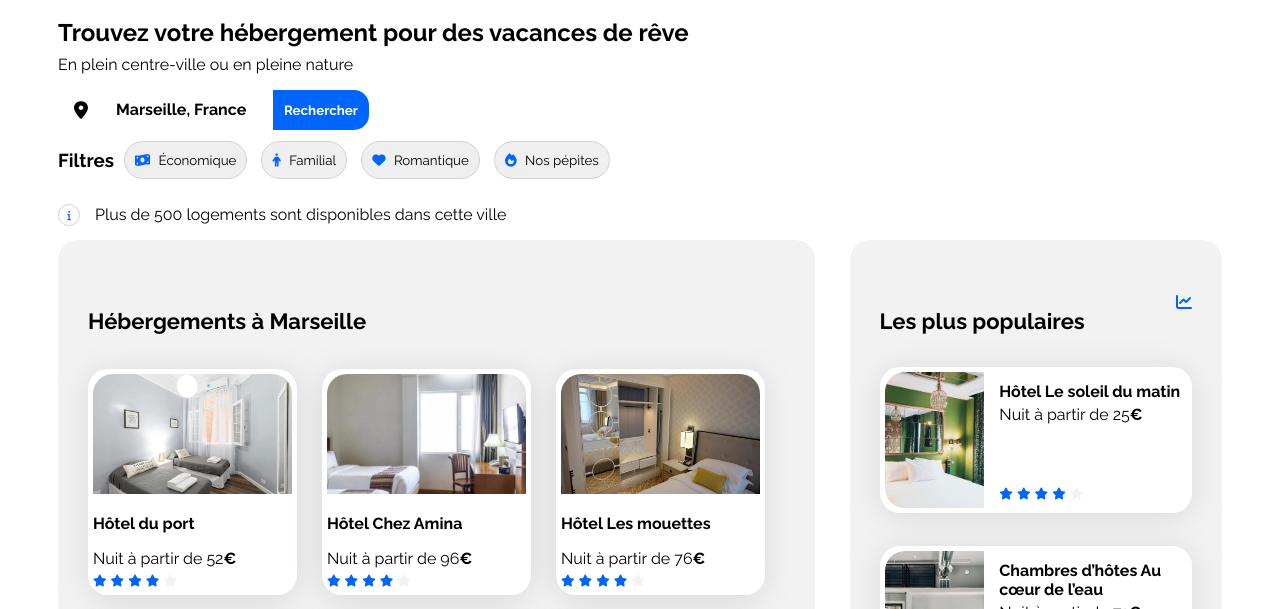
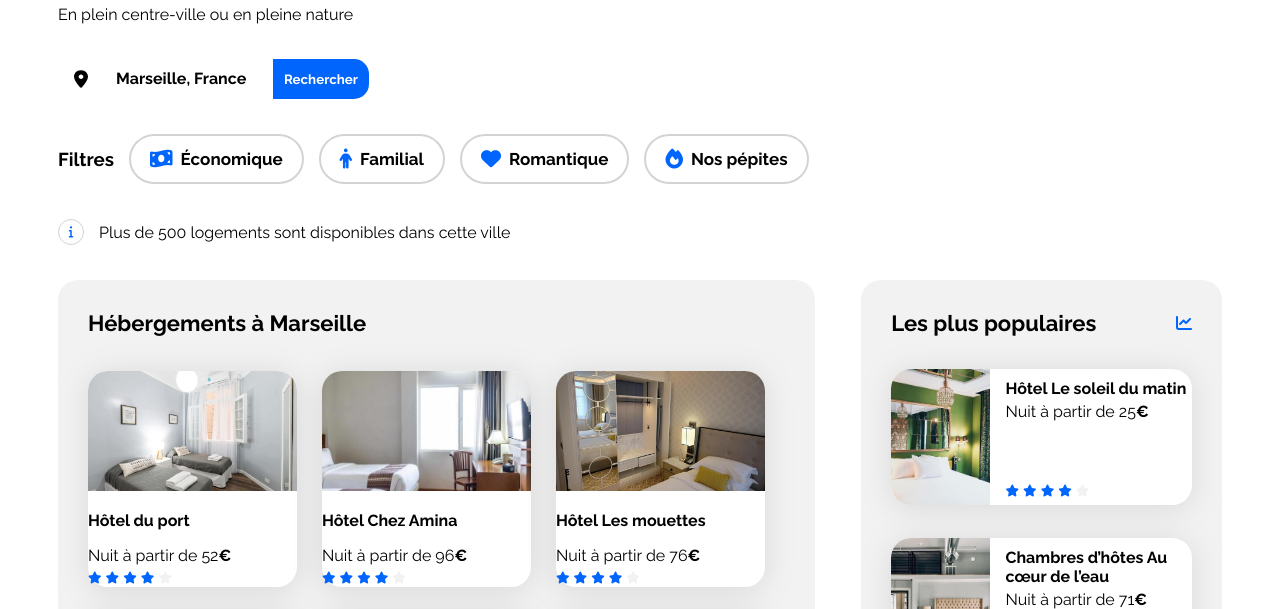
Before and after one commit to userx123456/Projet2, a plain HTML site: page index.html in a window 1280 px wide. Shown: the part 119-728 px from the top of the page. Drawn offline with Linux system fonts and the light colour scheme.

Commit message:
Finalisation du code

```diff
--- a/index.html
+++ b/index.html
@@ -50,10 +50,10 @@
         <section class="filtres">
             <h3>Filtres</H3>
             <div>
-                <button class="filter-button"><i class="fa-solid fa-money-bill-wave"></i> Économique</button>
-                <button class="filter-button"><i class="fa-solid fa-person"></i> Familial</button>
-                <button class="filter-button"><i class="fa-solid fa-heart"></i> Romantique</button>
-                <button class="filter-button"><i class="fa-solid fa-fire"></i> Nos pépites</button>
+                <button class="filter-button"><i class="fa-solid fa-money-bill-wave"></i><span class="filtre-texte">Économique</span></button>
+                <button class="filter-button"><i class="fa-solid fa-person"></i><span class="filtre-texte">Familial</span></button>
+                <button class="filter-button"><i class="fa-solid fa-heart"></i><span class="filtre-texte">Romantique</span></button>
+                <button class="filter-button"><i class="fa-solid fa-fire"></i><span class="filtre-texte"> Nos pépites</span></button>
             </div>
         </section>
 
--- a/media-quierie-filtres.css
+++ b/media-quierie-filtres.css
@@ -1,16 +1,22 @@
 /* Medium devices (tablets, less/equal than 1024px) */
 @media (max-width: 1024px) {
     .filtres {
-        display: flex;
-        flex-direction: row;
-        justify-content: flex-start;
-        flex-wrap: wrap;
+        flex-direction: column;
+        align-items: flex-start;
+        gap: 20px;
     }
 }
 
 /* Small devices (phones, less than 768px) */
 @media (max-width: 767.98px) {
+    .filtres {
+        display: flex;
+        flex-wrap: wrap;
+    }
 
+    .rechercher {
+        padding-top: 30px;
+    }
 
 
 }
--- a/media-quierie-hebergement.css
+++ b/media-quierie-hebergement.css
@@ -1,8 +1,6 @@
 /* Medium devices (tablets, less/equal than 1024px) */
 @media (max-width: 1024px) {
-    .hebergements-cards a{
-        width: 100%;
-    }
+
 }
 
 /* Small devices (phones, less than 768px) */
--- a/styles.css
+++ b/styles.css
@@ -24,18 +24,20 @@ header {
 }
 
 /* SECTION RECHERCHER */
-.rechercher {
-    margin-top: 50px;
+.rechercher h1{
+    margin: 0px;
 
 }
 
 .rechercher p{
-    margin-top: -12px;
+    margin-top: 8px;
+    margin-bottom: 0px;
 
 }
 
 .search-form {
     display: flex;
+    padding-top: 35px;
 }
 
 #marker {
@@ -71,41 +73,73 @@ header {
 
 /* FILTRES */
 .filtres {
+    padding-top: 35px;
     display: flex;
     align-items: center;
-    gap: 10px;
+    gap: 15px;
+}
+
+.filtres h3{
+    margin: 0px;
+}
+
+
+.filtres div {
+    gap: 15px;
+    display: flex;
 }
 
 .fa-info {
    font-size: 10px;
+
 }
 
 .filter-button {
+    height: 50px;
     cursor: pointer;
-    margin-right: 10px;
-    border-radius: 50px;
-    padding: 10px;
-    border: 1.5px solid var(--border-color);
+    border-radius: 25px;
+    padding: 4px 19px 4px 19px;
+    border: 2px solid var(--border-color);
+    background-color: white;
+    align-items: center;
+    display: flex;
+
 }
 
 .filter-button:hover {
     color: var(--main-color);
 }
 
-.filtres i{
-    padding-right: 5px;
+.filtres .fa-solid{
+    padding-right: 8px;
+    font-size: 20px;
+
+}
+
+.filtre-texte {
+    font-size: 17px;
+    font-weight:bold;
 }
 
 /* INFOS */
 .info {
+    padding-top: 35px;
     display: flex;
     align-items:center;
     gap: 15px;
+    padding-bottom: 35px;
+}
+
+.info p{
+    margin: 0px;
 }
 
 .info .fa-solid {
-    width: 20px;
-    height: 20px;
+    display: flex;
+    align-items: center;
+    font-size: 12px;
+    width: 24px;
+    height: 24px;
     display: flex;
     align-items: center;
     justify-content: center;
@@ -120,9 +154,7 @@ header {
 
 .Activités-cards {
    display: flex;
-   flex-direction: row;
-   gap: 0px;
-   justify-content: space-between;
+   gap: 30px;
 }
 
 .Activités-cards img{
@@ -140,6 +172,7 @@ header {
 /* FOOTER  */
 
 .footer {
+    padding-top: 35px;
     display: flex;
     flex-direction: row;
     justify-content: space-between;
@@ -150,7 +183,7 @@ header {
     flex-direction: column;
     gap: 15px;
     width: 500px;
-    padding: 25px;
+    padding: 20px;
 }
 
 .à-propos {
@@ -196,13 +229,12 @@ a {
 .section-title {
     margin: 0;
     font-size: 22px;
-    padding-top: 38px;
+    padding-top: 0px;
 }
 
 .card {
     background-color: white;
     border-radius: 20px;
-    padding: 5px;
     filter: drop-shadow(0px 3px 15px rgba(0, 0, 0, 0.1));
 }
 
@@ -275,6 +307,13 @@ a {
     justify-content: start;
 }
 
+.Afficher-plus h3{
+    margin: 0px;
+    padding-top: 30px;
+    padding-bottom: 35px;
+}
+
+
 .card-txt:hover {
     color: var(--main-color);
 }
@@ -282,7 +321,7 @@ a {
 
 /****** Populaires ***********/
 .populaires {
-    width: 32%;
+    width: 31%;
 }
 
 .populaires-title {
@@ -345,7 +384,6 @@ a {
     .populaires {
         order: 1;
         width: 100%;
-        margin-top: 50px;
     }
 
     .populaires-cards {
```
